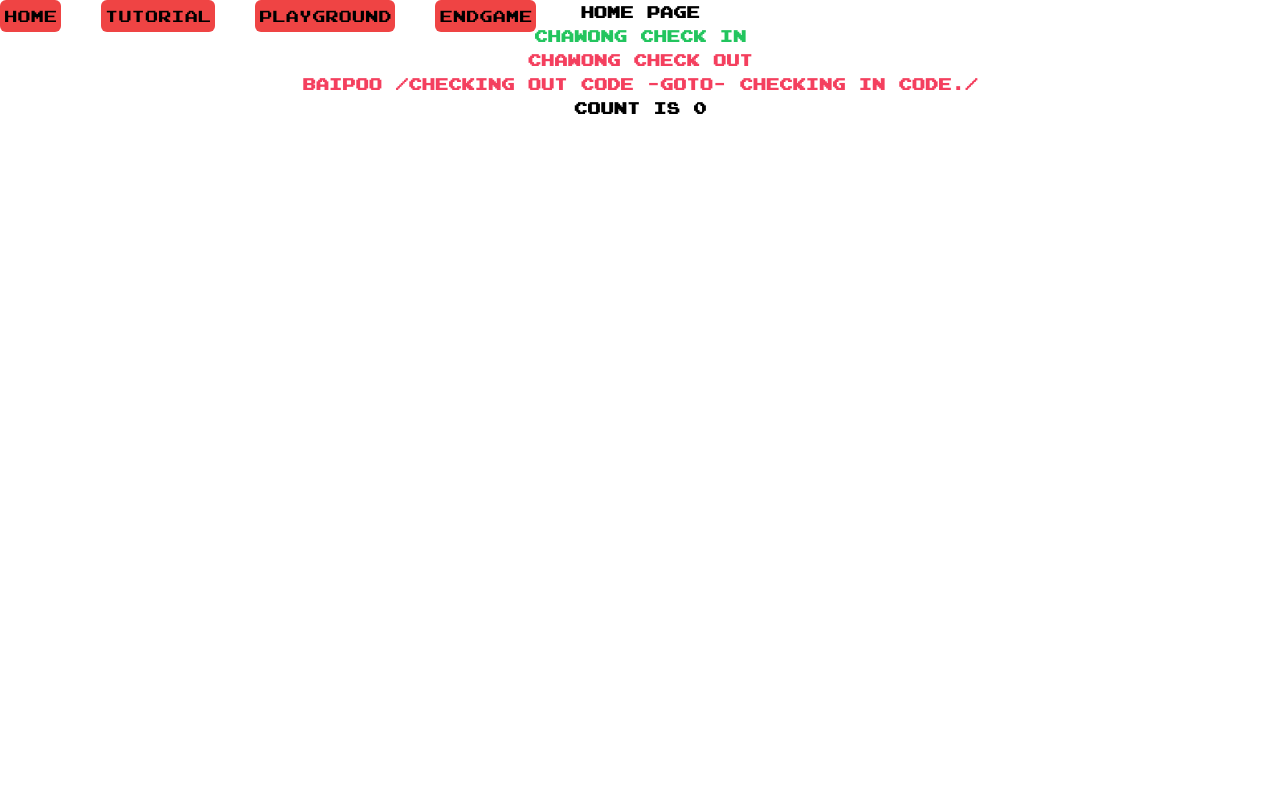
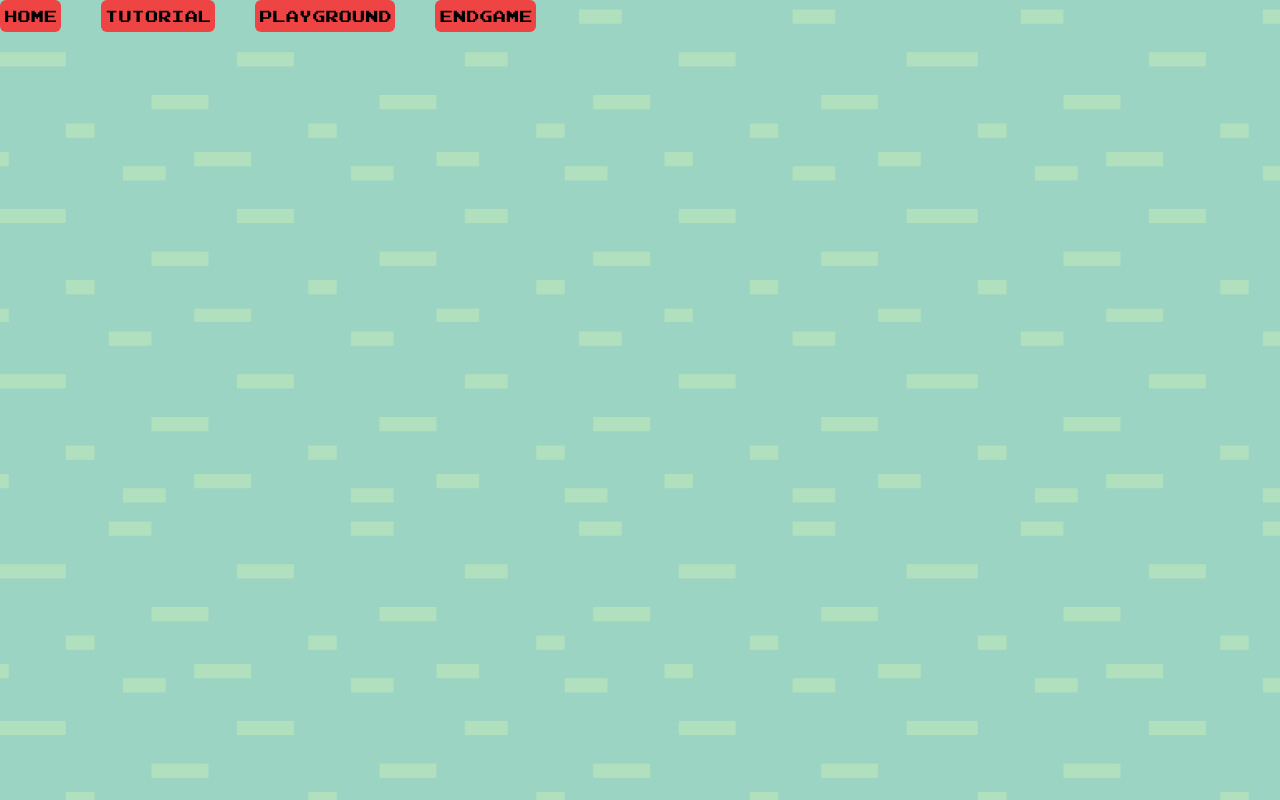
Before and after one commit to tirk101/toc_proj, a React (Vite) app: page / in a window 1280 px wide. Built offline with nearby package versions, Linux system fonts and the light colour scheme.

Commit message:
new home

```diff
--- a/src/page/Home/index.tsx
+++ b/src/page/Home/index.tsx
@@ -1,20 +1,13 @@
 import { useState } from 'react'
 import React from 'react'
+import {background} from "../../assets/home"
 
 function Home() {
   const [count, setCount] = useState(0)
 
   return (
-      <div className=' flex flex-col justify-center items-center font-bold'>
-        <h1>Home page</h1>
-        <h2 className='text-green-500'>chawong Check In</h2>
-        <h2 className='text-rose-500'>chawong Check Out</h2>
-        <h2 className='text-rose-500'>Baipoo /Checking Out Code -goto- Checking In Code./</h2>
-        <div >
-          <button onClick={() => setCount((count) => count + 1)}>
-            count is {count}
-          </button>
-        </div>
+    <div style={{ backgroundImage: `url(${background})` }} className='w-full h-[100vh] flex justify-center items-center gap-[5rem] overflow-hidden animate-moving-background' >
+
       </div>
   )
 }
```
